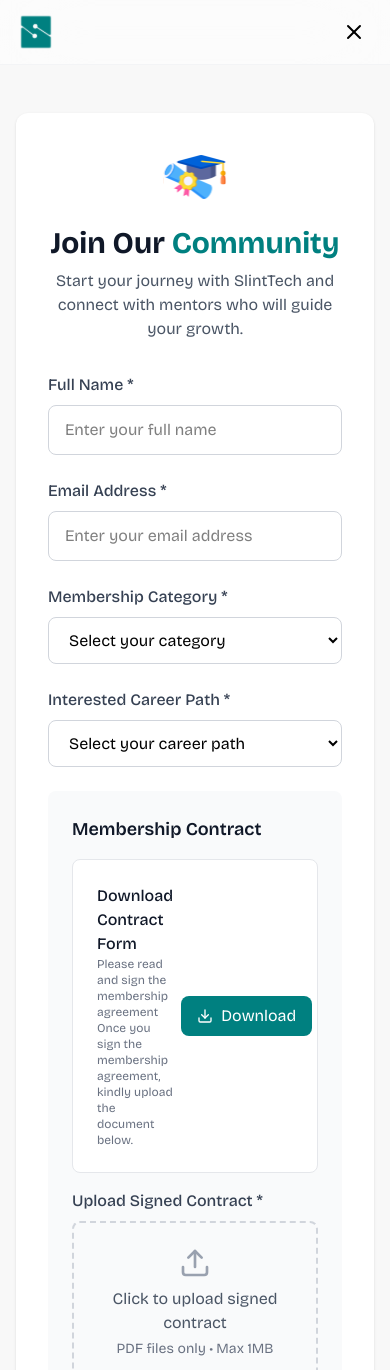
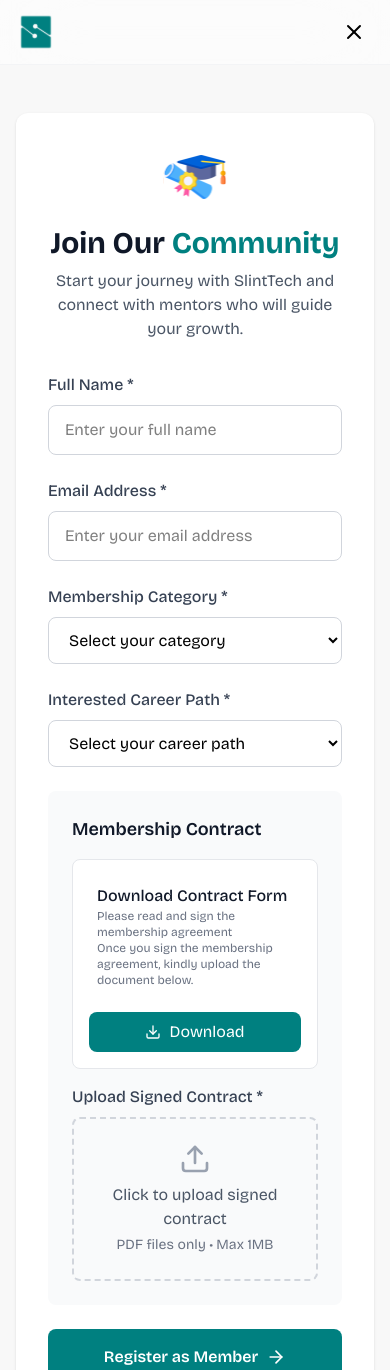
Before and after one commit to SLINT-Tech/slinttech.org, a React (Vite) app: page /signup in a window 390 px wide. Shown: the top 1370 px of the page. Built offline with nearby package versions, Linux system fonts and the light colour scheme.

Commit message:
Fix download button responsive layout

```diff
--- a/src/Pages/SignUpPage.tsx
+++ b/src/Pages/SignUpPage.tsx
@@ -203,8 +203,8 @@ const SignUpPage = () => {
               <h3 className="text-lg font-semibold text-gray-900">Membership Contract</h3>
 
               {/* Download Contract */}
-              <div className="flex items-center justify-between p-4 bg-white rounded-lg border border-gray-200">
-                <div className="p-2">
+              <div className="flex flex-col sm:flex-row sm:items-center sm:justify-between p-4 bg-white rounded-lg border border-gray-200 gap-4">
+                <div className="p-2 flex-1">
                   <p className="font-medium text-gray-900">Download Contract Form</p>
                   <p className="text-xs text-gray-500">Please read and sign the membership agreement</p>
                   <p className="text-xs text-gray-500">Once you sign the membership agreement, kindly upload the document below.</p>
@@ -212,7 +212,7 @@ const SignUpPage = () => {
                 <button
                   type="button"
                   onClick={downloadContract}
-                  className="flex items-center gap-2 bg-[#008080] text-white px-4 py-2 rounded-lg hover:bg-teal-700 transition-colors"
+                  className="flex items-center gap-2 bg-[#008080] text-white px-4 py-2 rounded-lg hover:bg-teal-700 transition-colors w-full sm:w-auto justify-center"
                 >
                   <Download className="w-4 h-4" />
                   Download
```
